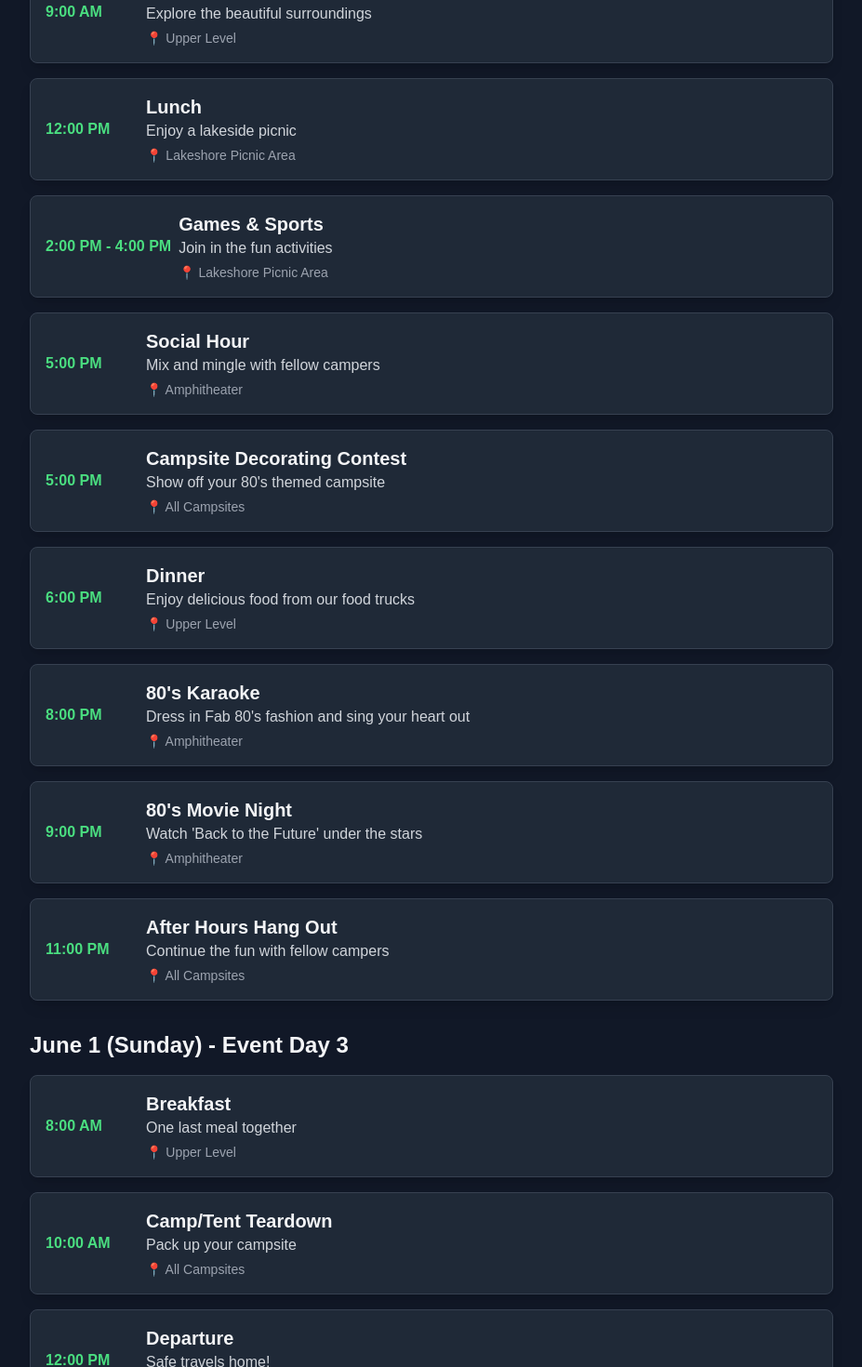
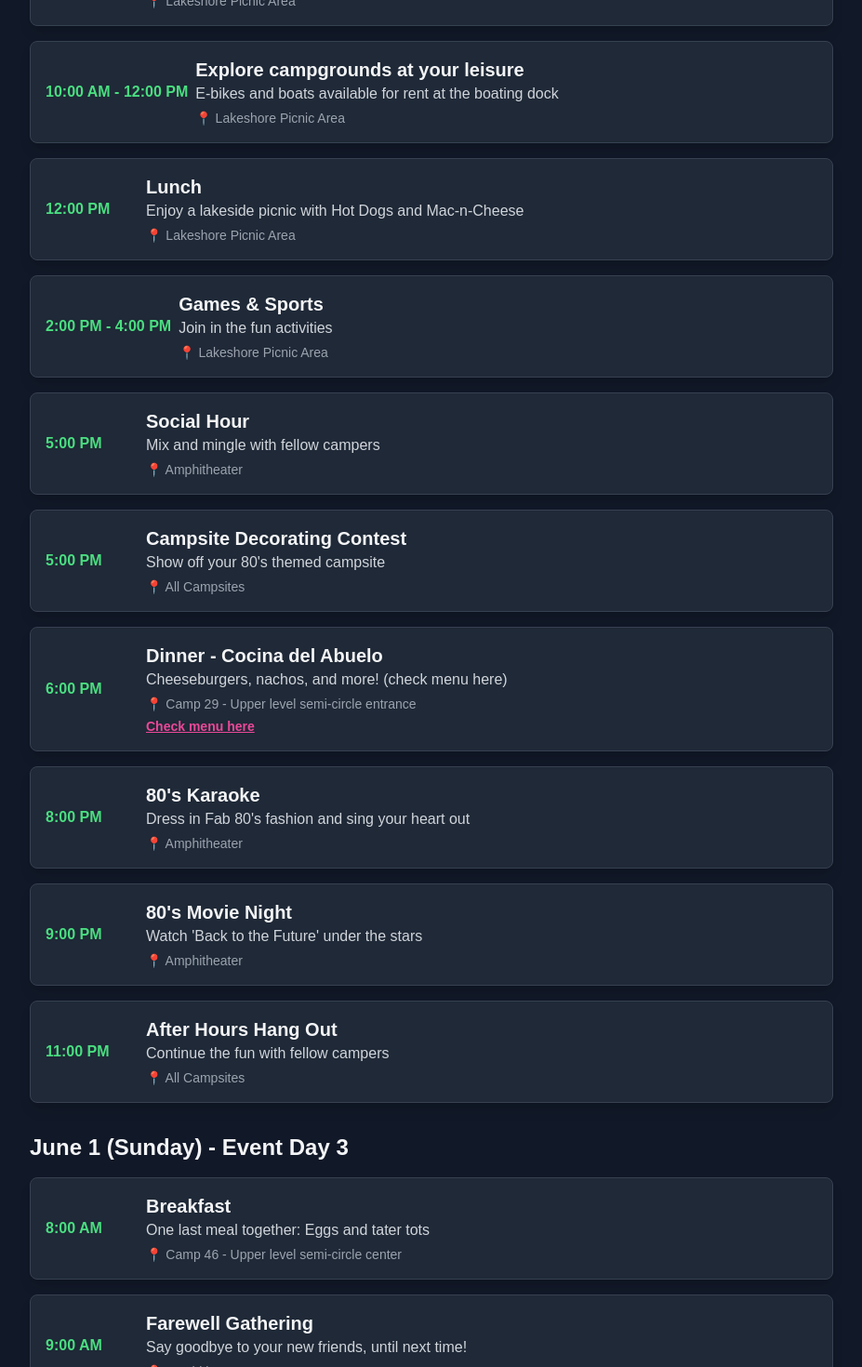
Before and after one commit to lexfm/pride-in-my-pines, a Next.js app: page /itinerary in a window 1280 px wide. Shown: the part 1320-2790 px from the top of the page at 93% size, without its empty margins (176-1103 px from the left). Built offline with nearby package versions, Linux system fonts and the light colour scheme.

Commit message:
Feat: Intinerary and description cleaned up

```diff
--- a/pages/food/index.tsx
+++ b/pages/food/index.tsx
@@ -15,7 +15,7 @@ export default function Food() {
                     <a
                         href="https://www.instagram.com/lacocinadelabuelo.sd/?hl=en"
                         target="_blank"
-                        className="inline-block text-blue-600 hover:text-blue-800 hover:underline mx-2 transition-colors duration-200"
+                        className="inline-block text-pink-600 hover:text-blue-800 text-xl font-bold hover:underline mx-2 transition-colors duration-200"
                         rel="noopener noreferrer"
                     >
                         La Cocina del Abuelo
--- a/pages/index.tsx
+++ b/pages/index.tsx
@@ -69,7 +69,7 @@ export default function Home({ images1, images2 }: HomeProps) {
                 <li>Group breakfast on Saturday & Sunday morning</li>
                 <li> Social Hour Provided Friday & Saturday Nights 5-6PM</li>
                 <li> 80s themed Karaoke Night with Incredible Prizes</li>
-                <li>Best Decorated Tent & Costume Contest </li>
+                <li> Themed Campsite Decorating Contest </li>
                 <li>Large Outdoor Movie Ampitheater - Movies under the stars Friday & Saturday</li>
                 <li>80s throwback! - Bring your best 80s outfit!</li>
                 <li>Embark on a group scenic hike! Explore the beauty of the surrounding landscape and get your heart pumping.</li>
--- a/pages/itinerary/index.tsx
+++ b/pages/itinerary/index.tsx
@@ -6,6 +6,7 @@ interface EventItem {
     title: string;
     description: string;
     location?: string;
+    link?: React.ReactNode;
 }
 
 const fridayEvents: EventItem[] = [
@@ -23,9 +24,14 @@ const fridayEvents: EventItem[] = [
     },
     {
         time: "6:00 PM",
-        title: "Dinner",
-        description: "Enjoy delicious food from our food trucks",
-        location: "Upper Level"
+        title: "Dinner - Cocina del Abuelo",
+        description: "Birria, tacos, burritos, and more!",
+        location: "Camp 29 - Upper level semi-circle entrance",
+        link: (
+          <Link href="/food" className="text-pink-500 hover:text-pink-400 underline text-md font-bold">
+            Check menu here
+          </Link>
+        ),
     },
     {
         time: "8:00 PM",
@@ -51,19 +57,25 @@ const saturdayEvents: EventItem[] = [
     {
         time: "8:00 AM",
         title: "Breakfast",
-        description: "Start your day with a hearty meal",
-        location: "Upper Level"
+        description: "Start your day with a hearty meal: Pancakes and eggs",
+        location: "Camp 46 - Upper level semi-circle center"
     },
     {
         time: "9:00 AM",
         title: "Morning Guided Hike",
-        description: "Explore the beautiful surroundings",
-        location: "Upper Level"
+        description: "Explore the beautiful surroundings with other campers!",
+        location: "Lakeshore Picnic Area"
+    },
+    {
+        time: "10:00 AM - 12:00 PM",
+        title: "Explore campgrounds at your leisure",
+        description: "E-bikes and boats available for rent at the boating dock",
+        location: "Lakeshore Picnic Area"
     },
     {
         time: "12:00 PM",
         title: "Lunch",
-        description: "Enjoy a lakeside picnic",
+        description: "Enjoy a lakeside picnic with Hot Dogs and Mac-n-Cheese",
         location: "Lakeshore Picnic Area"
     },
     {
@@ -86,9 +98,14 @@ const saturdayEvents: EventItem[] = [
     },
     {
         time: "6:00 PM",
-        title: "Dinner",
-        description: "Enjoy delicious food from our food trucks",
-        location: "Upper Level"
+        title: "Dinner - Cocina del Abuelo",
+        description: "Cheeseburgers, nachos, and more! (check menu here)",
+        location: "Camp 29 - Upper level semi-circle entrance",
+        link: (
+          <Link href="/food" className="text-pink-500 hover:text-pink-400 underline text-md font-bold">
+            Check menu here
+          </Link>
+        ),
     },
     {
         time: "8:00 PM",
@@ -114,8 +131,14 @@ const sundayEvents: EventItem[] = [
     {
         time: "8:00 AM",
         title: "Breakfast",
-        description: "One last meal together",
-        location: "Upper Level"
+        description: "One last meal together: Eggs and tater tots",
+        location: "Camp 46 - Upper level semi-circle center"
+    },
+    {
+        time: "9:00 AM",
+        title: "Farewell Gathering",
+        description: "Say goodbye to your new friends, until next time!",
+        location: "Amphitheater"
     },
     {
         time: "10:00 AM",
@@ -147,6 +170,11 @@ const EventDay: React.FC<{ day: string; events: EventItem[] }> = ({ day, events
                                     📍 {event.location}
                                 </p>
                             )}
+                            {event.link && (
+                                <p className="text-gray-400 text-sm mt-1">
+                                    {event.link}
+                                </p>
+                            )}
                         </div>
                     </div>
                 </div>
@@ -157,8 +185,8 @@ const EventDay: React.FC<{ day: string; events: EventItem[] }> = ({ day, events
 
 export default function Itinerary() {
     return (
-        <main className="container mx-auto px-4 py-8 flex flex-col items-center gap-8 max-w-4xl">
-            <p className="text-xl text-gray-300 text-center max-w-2xl mb-8">
+        <main className="container mx-auto px-4 py-4 flex flex-col items-center gap-4 max-w-4xl">
+            <p className="text-xl text-gray-300 text-center max-w-2xl">
                 Welcome to our Back to 80s Itinerary! This is dedicated to give you all the information needed for what's to come!
                 Reminder to dress up, dress out, and decorate those tents for a chance to win wonderful prizes!!! 🌈
             </p>
```
